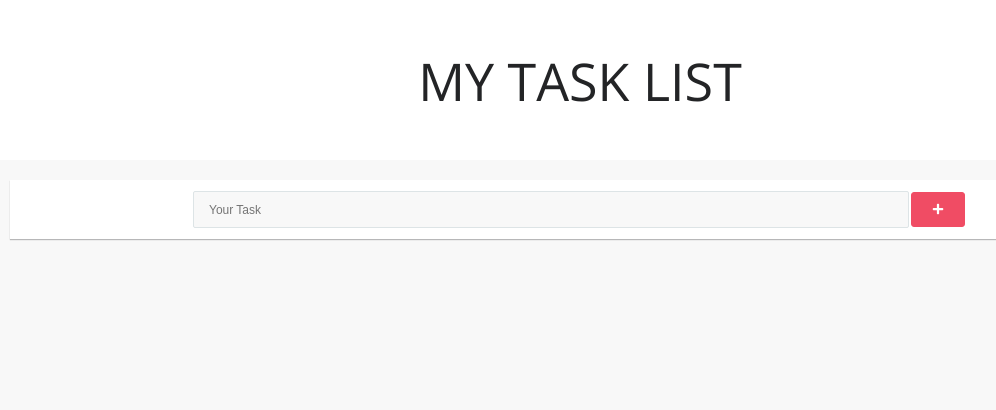
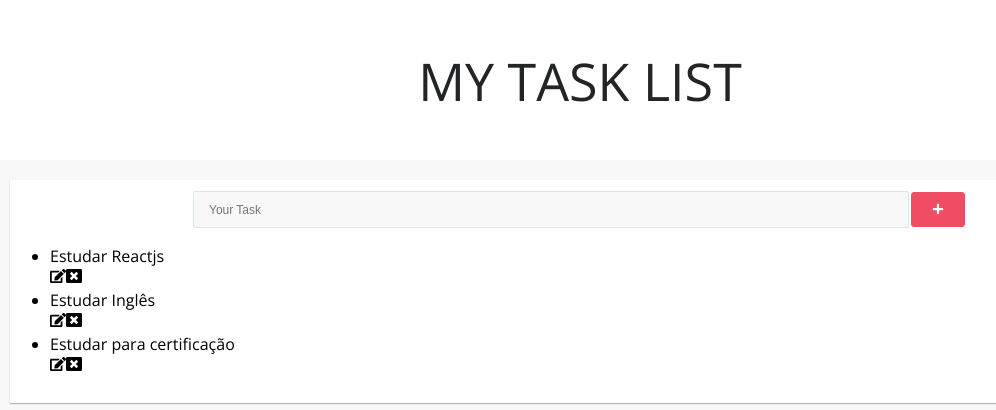
Before and after one commit to daniel-silva-dxp/react-basico, a React (Create React App) app in the folder tasklist/: page / in a window 1280 px wide. Shown: the top 410 px of the page, without its empty margins (60-1056 px from the left). Built offline with nearby package versions, Linux system fonts and the light colour scheme.

Commit message:
feat: implementado list no component main

```diff
--- a/tasklist/src/components/main.js
+++ b/tasklist/src/components/main.js
@@ -1,39 +1,79 @@
 "user strict";
 import React, { Component } from "react";
-import Button from "./forms/button";
-import Input from "./forms/input";
 import Header from "./header/header";
-import { FaPlus } from "react-icons/fa";
+import { FaEdit, FaWindowClose } from "react-icons/fa";
 
 import "./main.css";
+import Form from "./forms/form";
 
 class Main extends Component {
     constructor() {
         super();
         this.state = {
-            newTask: ""
+            newTask: "",
+            tasks: [
+                "Estudar Reactjs",
+                "Estudar Inglês",
+                "Estudar para certificação"
+            ]
         };
     }
+
     render() {
         return (
             <div className="main">
                 <Header />
-                <div className="container box">
-                    <form action="#">
-                        <Input
-                            newType="text"
-                            handleChange={e => {
+                <div className="container">
+                    <div className="box">
+                        <Form
+                            addTask={e => {
+                                e.preventDefault();
+                                const { tasks } = this.state;
+                                let { newTask } = this.state;
+                                newTask = newTask.trim();
+
+                                if (tasks.indexOf(newTask) !== -1) {
+                                    return;
+                                }
+                                const myTasks = [...tasks];
+                                this.setState({
+                                    tasks: [...myTasks, newTask]
+                                });
+                            }}
+                            setTask={e => {
                                 this.setState({
                                     newTask: e.target.value
                                 });
                             }}
-                            msg="Your Task"
+                            newTask={this.state.newTask}
                         />
-                        <Button method="submit">
-                            <FaPlus />
-                        </Button>
-                        <div>{this.state.newTask}</div>
-                    </form>
+                        <ul className="my-tasks">
+                            {this.state.tasks.map((task, index) => (
+                                <li key={index}>
+                                    {task}
+                                    <div>
+                                        <FaEdit
+                                            onClick={e => {
+                                                console.log("Edit", index);
+                                            }}
+                                            className="edit"
+                                        />
+                                        <FaWindowClose
+                                            onClick={e => {
+                                                const { tasks } = this.state;
+                                                const newTasks = [...tasks];
+                                                newTasks.splice(index, 1);
+                                                this.setState({
+                                                    tasks: [...newTasks]
+                                                });
+                                            }}
+                                            className="delete"
+                                        />
+                                    </div>
+                                </li>
+                            ))}
+                        </ul>
+                    </div>
                 </div>
             </div>
         );
```
